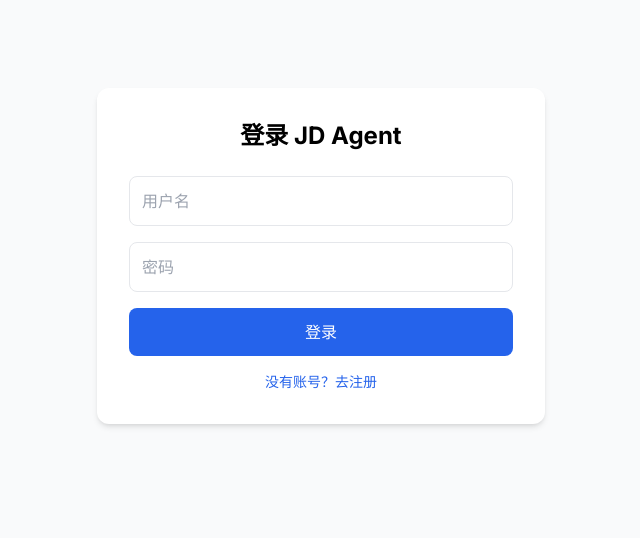
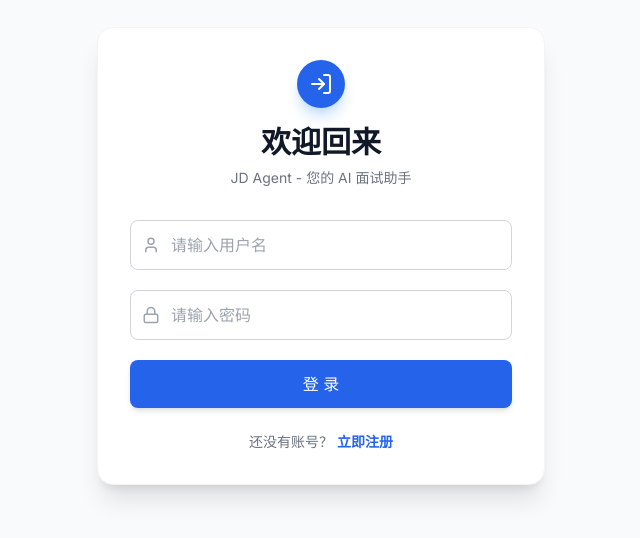
Before and after one commit to caozhaoqi/jd_agent, a Next.js app in the folder src/web/jd-chat-ui/: page /login in a window 1280 px wide. Shown: the part 144-682 px from the top of the page, without its empty margins (319-959 px from the left). Built offline with nearby package versions, Linux system fonts and the light colour scheme.

Commit message:
update login ui

```diff
--- a/src/web/jd-chat-ui/app/login/page.tsx
+++ b/src/web/jd-chat-ui/app/login/page.tsx
@@ -1,64 +1,161 @@
 "use client";
+
 import { useState } from "react";
 import { useRouter } from "next/navigation";
+import { Loader2, User, Lock, LogIn, UserPlus, AlertCircle, CheckCircle2 } from "lucide-react";
+import clsx from "clsx";
 
 export default function LoginPage() {
-  const [isLogin, setIsLogin] = useState(true);
+  const router = useRouter();
+
+  // --- 状态管理 ---
+  const [isLogin, setIsLogin] = useState(true); // 切换 登录/注册
   const [username, setUsername] = useState("");
   const [password, setPassword] = useState("");
-  const router = useRouter();
+  const [isLoading, setIsLoading] = useState(false);
+  const [error, setError] = useState("");       // 错误信息
+  const [success, setSuccess] = useState("");   // 成功信息 (注册成功用)
 
+  // --- 提交逻辑 ---
   const handleSubmit = async (e: React.FormEvent) => {
     e.preventDefault();
+    setError("");
+    setSuccess("");
+
+    if (!username || !password) {
+        setError("请输入用户名和密码");
+        return;
+    }
+
+    setIsLoading(true);
+
     const endpoint = isLogin ? "/api/v1/login" : "/api/v1/register";
-    // 你的后端地址
     const API_URL = "http://127.0.0.1:8000" + endpoint;
 
+    try {
         const res = await fetch(API_URL, {
             method: "POST",
             headers: { "Content-Type": "application/json" },
             body: JSON.stringify({ username, password }),
         });
 
+        const data = await res.json();
+
         if (res.ok) {
             if (isLogin) {
-        const data = await res.json();
-        // 保存 Token 到 localStorage
+                // --- 登录成功 ---
                 localStorage.setItem("token", data.access_token);
                 localStorage.setItem("username", username);
-        router.push("/"); // 跳转回主页
+                router.push("/"); // 跳转主页
             } else {
-        alert("注册成功，请登录");
-        setIsLogin(true);
+                // --- 注册成功 ---
+                setSuccess("注册成功！请使用新账号登录。");
+                setIsLogin(true); // 自动切回登录模式
+                setPassword("");  // 清空密码
             }
         } else {
-      alert("操作失败：" + res.statusText);
+            // --- 后端返回错误 (如用户名已存在) ---
+            setError(data.detail || "操作失败，请重试");
+        }
+    } catch (err) {
+        // --- 网络错误 ---
+        setError("无法连接到服务器，请检查后端是否启动。");
+    } finally {
+        setIsLoading(false);
     }
   };
 
   return (
-    <div className="flex h-screen items-center justify-center bg-gray-50">
-      <div className="w-full max-w-md bg-white p-8 rounded-xl shadow-md">
-        <h2 className="text-2xl font-bold mb-6 text-center">{isLogin ? "登录 JD Agent" : "注册新账号"}</h2>
-        <form onSubmit={handleSubmit} className="space-y-4">
+    <div className="min-h-screen flex items-center justify-center bg-gray-50 px-4">
+      <div className="max-w-md w-full bg-white p-8 rounded-2xl shadow-xl border border-gray-100">
+
+        {/* 顶部标题 */}
+        <div className="text-center mb-8">
+            <div className="w-12 h-12 bg-blue-600 text-white rounded-full flex items-center justify-center mx-auto mb-4 shadow-lg shadow-blue-200">
+                {isLogin ? <LogIn size={24} /> : <UserPlus size={24} />}
+            </div>
+            <h2 className="text-3xl font-bold text-gray-900">
+                {isLogin ? "欢迎回来" : "创建账号"}
+            </h2>
+            <p className="text-gray-500 text-sm mt-2">
+                JD Agent - 您的 AI 面试助手
+            </p>
+        </div>
+
+        {/* 提示信息区域 */}
+        {error && (
+            <div className="mb-4 p-3 bg-red-50 text-red-600 text-sm rounded-lg flex items-center gap-2 border border-red-100">
+                <AlertCircle size={16} /> {error}
+            </div>
+        )}
+        {success && (
+            <div className="mb-4 p-3 bg-green-50 text-green-600 text-sm rounded-lg flex items-center gap-2 border border-green-100">
+                <CheckCircle2 size={16} /> {success}
+            </div>
+        )}
+
+        <form onSubmit={handleSubmit} className="space-y-5">
+          {/* 用户名 */}
+          <div className="relative">
+            <div className="absolute inset-y-0 left-0 pl-3 flex items-center pointer-events-none text-gray-400">
+                <User size={18} />
+            </div>
             <input
-            className="w-full p-3 border rounded-lg"
-            placeholder="用户名"
-            value={username} onChange={e => setUsername(e.target.value)}
+              className="w-full pl-10 pr-4 py-3 border border-gray-300 rounded-lg focus:ring-2 focus:ring-blue-500 focus:border-blue-500 outline-none transition-all"
+              placeholder="请输入用户名"
+              value={username}
+              onChange={e => setUsername(e.target.value)}
+              disabled={isLoading}
             />
+          </div>
+
+          {/* 密码 */}
+          <div className="relative">
+            <div className="absolute inset-y-0 left-0 pl-3 flex items-center pointer-events-none text-gray-400">
+                <Lock size={18} />
+            </div>
             <input
-            className="w-full p-3 border rounded-lg"
+              className="w-full pl-10 pr-4 py-3 border border-gray-300 rounded-lg focus:ring-2 focus:ring-blue-500 focus:border-blue-500 outline-none transition-all"
               type="password"
-            placeholder="密码"
-            value={password} onChange={e => setPassword(e.target.value)}
+              placeholder="请输入密码"
+              value={password}
+              onChange={e => setPassword(e.target.value)}
+              disabled={isLoading}
             />
-          <button className="w-full bg-blue-600 text-white p-3 rounded-lg hover:bg-blue-700">
-            {isLogin ? "登录" : "注册"}
+          </div>
+
+          {/* 按钮 */}
+          <button
+            disabled={isLoading}
+            className={clsx(
+                "w-full py-3 rounded-lg text-white font-medium transition-all shadow-md flex justify-center items-center gap-2",
+                isLoading
+                    ? "bg-blue-400 cursor-not-allowed"
+                    : "bg-blue-600 hover:bg-blue-700 hover:shadow-lg active:scale-[0.98]"
+            )}
+          >
+            {isLoading && <Loader2 className="animate-spin" size={18} />}
+            {isLogin ? "登 录" : "注 册"}
           </button>
         </form>
-        <div className="mt-4 text-center text-sm text-blue-600 cursor-pointer" onClick={() => setIsLogin(!isLogin)}>
-          {isLogin ? "没有账号？去注册" : "已有账号？去登录"}
+
+        {/* 底部切换 */}
+        <div className="mt-6 text-center text-sm">
+          <span className="text-gray-500">
+            {isLogin ? "还没有账号？" : "已有账号？"}
+          </span>
+          <span
+            className="text-blue-600 font-semibold cursor-pointer hover:underline ml-1"
+            onClick={() => {
+                setIsLogin(!isLogin);
+                setError("");
+                setSuccess("");
+            }}
+          >
+            {isLogin ? "立即注册" : "直接登录"}
+          </span>
         </div>
+
       </div>
     </div>
   );
```
Lines whose indentation alone changed are shown as unchanged.
